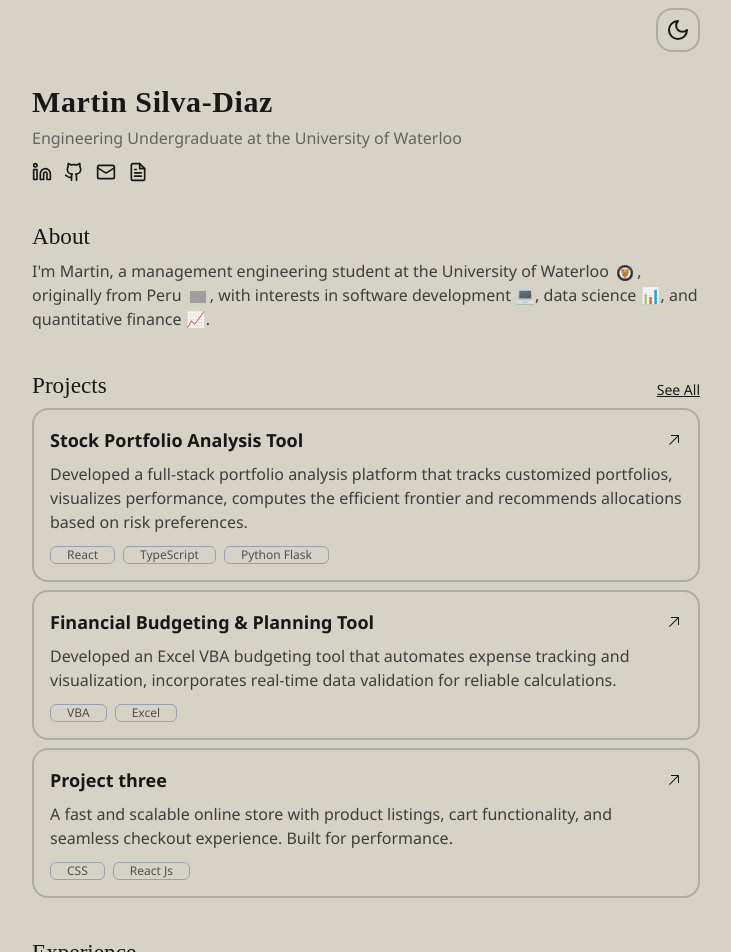
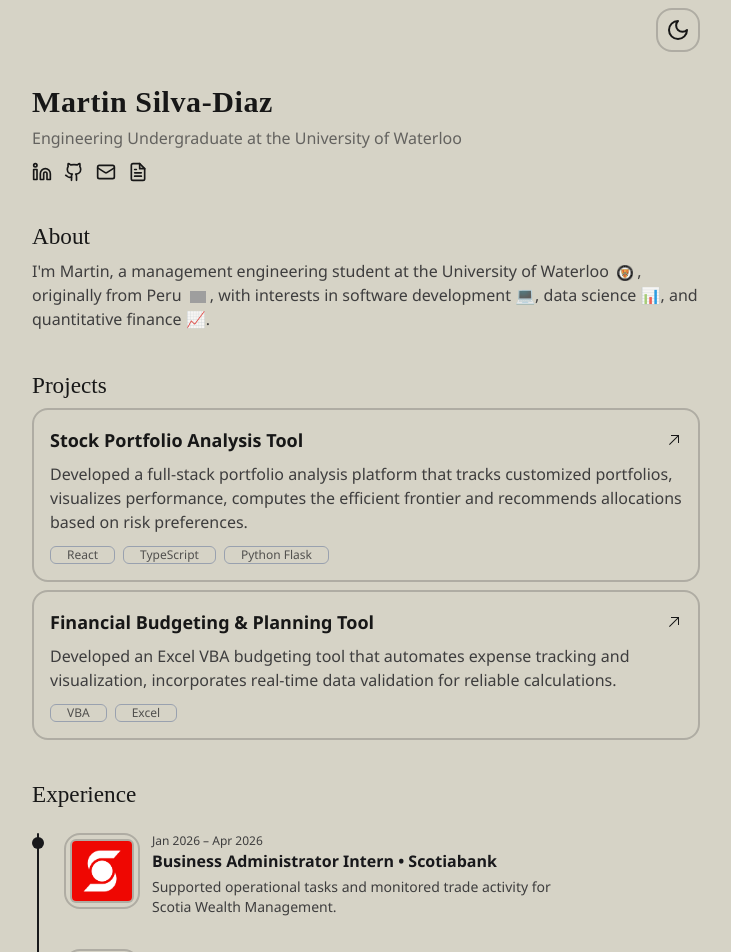
Before and after one commit to msilvadiaz/portfolio-website, a Next.js app: page / in a window 1280 px wide. Shown: the top 952 px of the page, without its empty margins (274-1005 px from the left). Built offline with nearby package versions, Linux system fonts and the light colour scheme; grey boxes are pictures that could not be loaded.

Commit message:
Remove See All link, third project card, and footer text

```diff
--- a/src/app/components/ProjectsList.jsx
+++ b/src/app/components/ProjectsList.jsx
@@ -1,6 +1,5 @@
 "use client";
 import { projects } from "@/data/data";
-import Link from "next/link";
 
 export default function ProjectsList() {
     return (
@@ -9,9 +8,6 @@ export default function ProjectsList() {
                 <h2 className="text-xl font-medium section-heading">
                     Projects
                 </h2>
-                <Link href="/projects" className="text-sm flex underline hover:text-base-content/80">
-                    See All
-                </Link>
             </div>
             <div className="flex flex-col gap-2">
                 {projects.pinProjects.map((item, index) => (
--- a/src/app/layout.js
+++ b/src/app/layout.js
@@ -1,7 +1,6 @@
 import "./globals.css";
 import Navbar from "./components/Navbar";
 import { seo } from "@/data/data";
-import Footer from "./components/Footer";
 import PageTransition from "./components/PageTransition";
 
 export const metadata = {
@@ -24,7 +23,6 @@ export default function RootLayout({ children }) {
                     <div className="w-[100%] md:w-[700px] m-auto">
                         <Navbar />
                         {children}
-                        <Footer />
                     </div>
                 </PageTransition>
             </body>
--- a/src/data/data.js
+++ b/src/data/data.js
@@ -42,13 +42,6 @@ export const projects = {
             tags: ["VBA", "Excel"],
             link: "https://1drv.ms/x/c/97312058463c78a7/EZD8pGZI12dJu1apDoR1V9MBy-U9vMZ0jaTrpHZwkfI0WQ?e=WLXfC5",
         },
-        {
-            title: "Project three",
-            description:
-                "A fast and scalable online store with product listings, cart functionality, and seamless checkout experience. Built for performance.",
-            tags: ["CSS", "React Js"],
-            link: "",
-        },
     ],
     otherProjects: [],
 };
```
